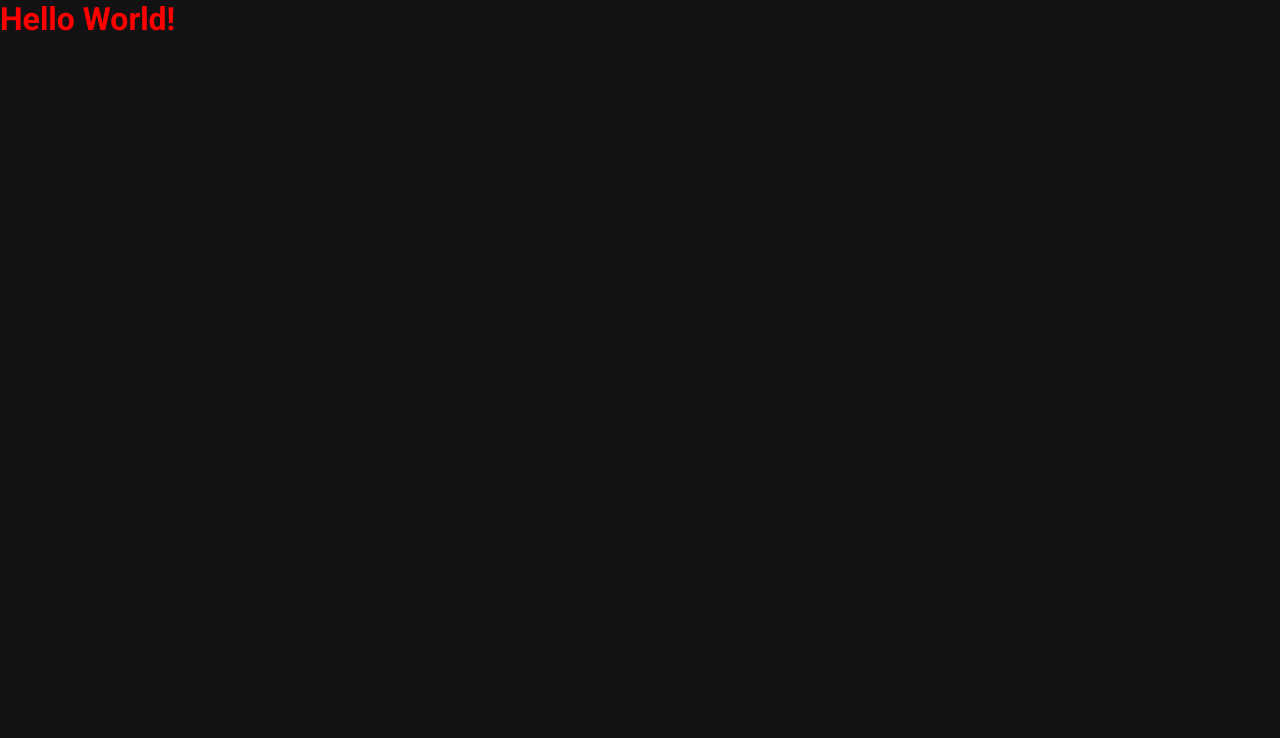
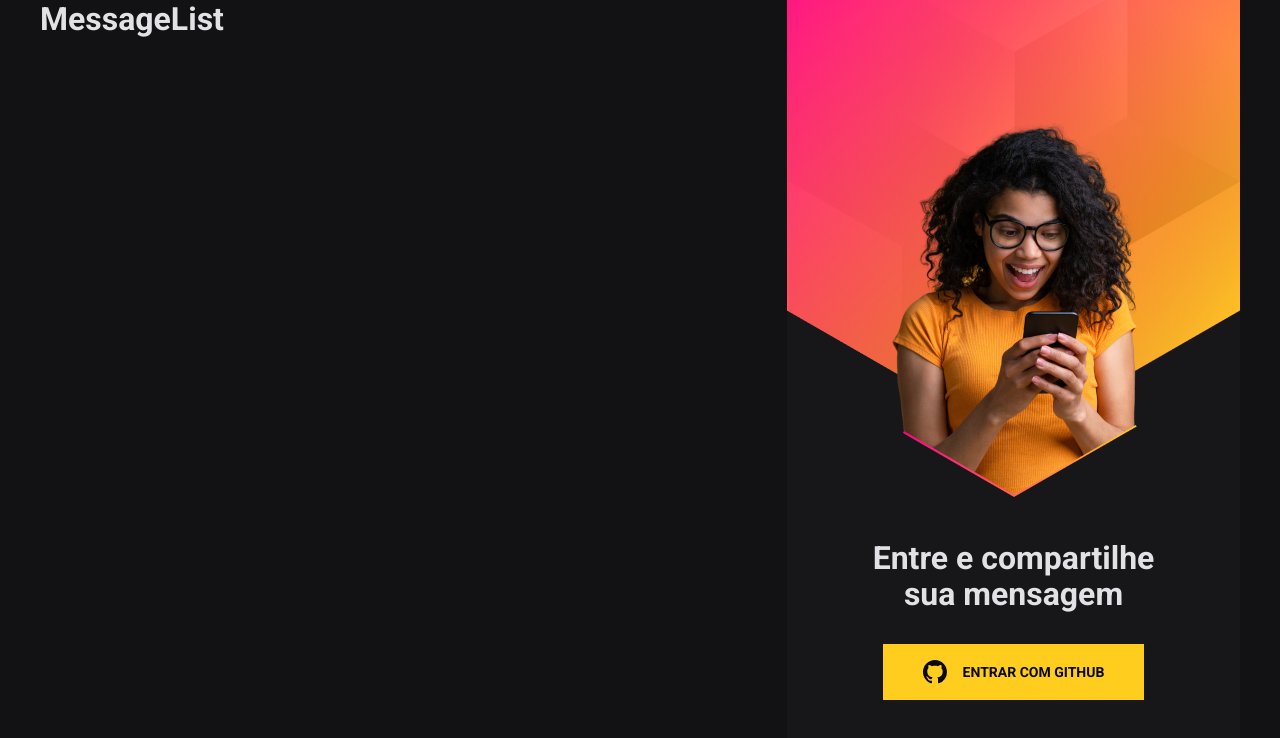
Before and after one commit to lucasrmagalhaes/nlw_heat-node_react, a React (Vite) app in the folder react/: page / in a window 1280 px wide. Shown: the top 738 px of the page. Built offline with nearby package versions, Linux system fonts and the light colour scheme.

Commit message:
Login Box Layout

```diff
--- a/react/package.json
+++ b/react/package.json
@@ -9,6 +9,7 @@
   "dependencies": {
     "react": "^17.0.0",
     "react-dom": "^17.0.0",
+    "react-icons": "^4.3.1",
     "sass": "^1.43.3"
   },
   "devDependencies": {
--- a/react/src/App.module.scss
+++ b/react/src/App.module.scss
@@ -1,5 +1,10 @@
 .contentWrapper {
-    h1 {
-        color: red;
-    }
+    max-width: 1200px;
+    height: 100vh;
+    margin: 0 auto;
+
+    display: grid;
+    grid-template-columns: 1fr 453px;
+    column-gap: 120px;
+    position: relative;
 }
--- a/react/src/App.tsx
+++ b/react/src/App.tsx
@@ -1,9 +1,12 @@
 import styles from './App.module.scss';
+import { LoginBox } from './components/LoginBox';
+import { MessageList } from './components/MessageList';
 
 function App() {
   return (
     <main className={styles.contentWrapper}>
-      <h1>Hello World!</h1>
+      <MessageList />
+      <LoginBox />
     </main>
   )
 }
--- /dev/null
+++ b/react/src/components/LoginBox/index.tsx
@@ -0,0 +1,16 @@
+import styles from './styles.module.scss';
+import { VscGithubInverted } from 'react-icons/vsc';
+
+function LoginBox() {
+    return (
+        <div className={styles.loginBoxWrapper}>
+            <strong>Entre e compartilhe sua mensagem</strong>
+            <a href="#" className={styles.signInWithGitHub}>
+                <VscGithubInverted size='24' />
+                Entrar com GitHub
+            </a>
+        </div>
+    )
+}
+
+export { LoginBox }
--- /dev/null
+++ b/react/src/components/LoginBox/styles.module.scss
@@ -0,0 +1,42 @@
+.loginBoxWrapper {
+    height: 100vh;
+    width: 100%;
+    background: #17171A url(../../assets/banner-girl.png) no-repeat center top;
+
+    padding: 440px 80px 0;
+    text-align: center;
+
+    display: flex;
+    flex-direction: column;
+    justify-content: center;
+    align-items: center;
+
+    strong {
+        font-size: 32px;
+        line-height: 36px;
+    }
+
+    .signInWithGitHub {
+        background: #FFCD1E;
+        margin-top: 32px;
+        padding: 0 40px;
+        height: 56px;
+        color: #09090A;
+        font-size: 14px;
+        font-weight: bold;
+        text-transform: uppercase;
+        text-decoration: none;
+
+        display: flex;
+        align-items: center;
+        justify-content: center;
+
+        svg {
+            margin-right: 16px;
+        }
+
+        &:hover {
+            filter: brightness(0.9);
+        }
+    }
+}
--- /dev/null
+++ b/react/src/components/MessageList/index.tsx
@@ -0,0 +1,9 @@
+import styles from './styles.module.scss';
+
+function MessageList() {
+    return (
+        <h1>MessageList</h1>
+    )
+}
+
+export { MessageList }
```
Also changed, not shown: react/src/components/SendMessageForm/index.tsx (added, +7 -0 lines), react/src/components/MessageList/styles.module.scss (added), 2 other files (tests, documents, lock files or other folders).
